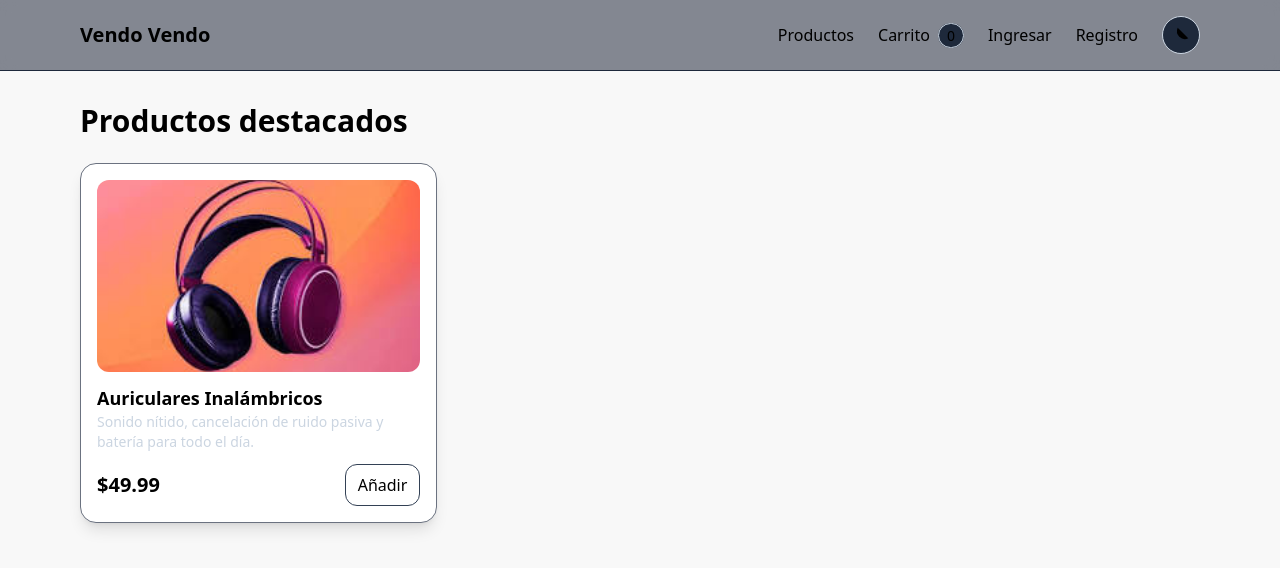
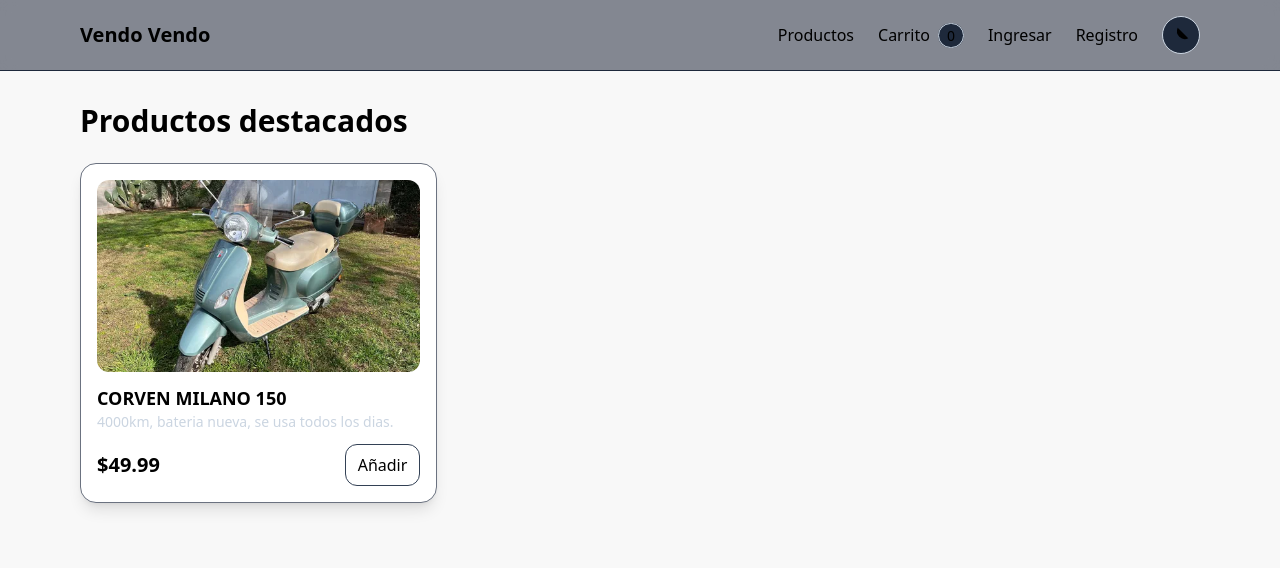
Before and after one commit to guillermodv/ecommerce-next, a Next.js app: page / in a window 1280 px wide. Shown: the top 568 px of the page. Built offline with nearby package versions, Linux system fonts and the light colour scheme.

Commit message:
fix: add corven item

```diff
--- a/data/products.js
+++ b/data/products.js
@@ -1,9 +1,9 @@
 export const products = [
   {
     id: "1",
-    name: "Auriculares Inalámbricos",
+    name: "CORVEN MILANO 150",
     price: 49.99,
-    image: "/headphones.jpg",
-    description: "Sonido nítido, cancelación de ruido pasiva y batería para todo el día."
+    image: "/corven.jpg",
+    description: "4000km, bateria nueva, se usa todos los dias."
   }
 ];
```
Also changed, not shown: public/corven.jpg (added).
